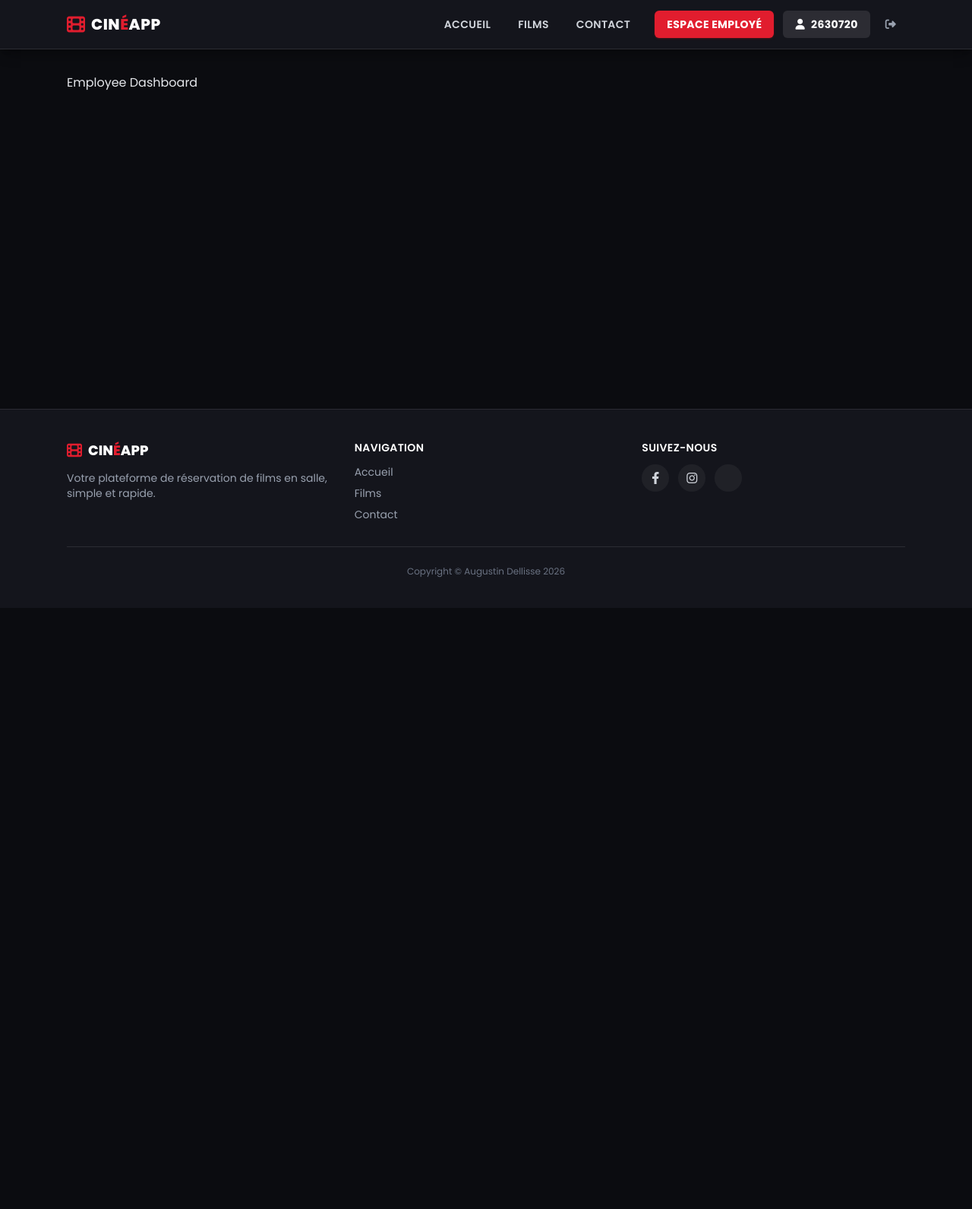
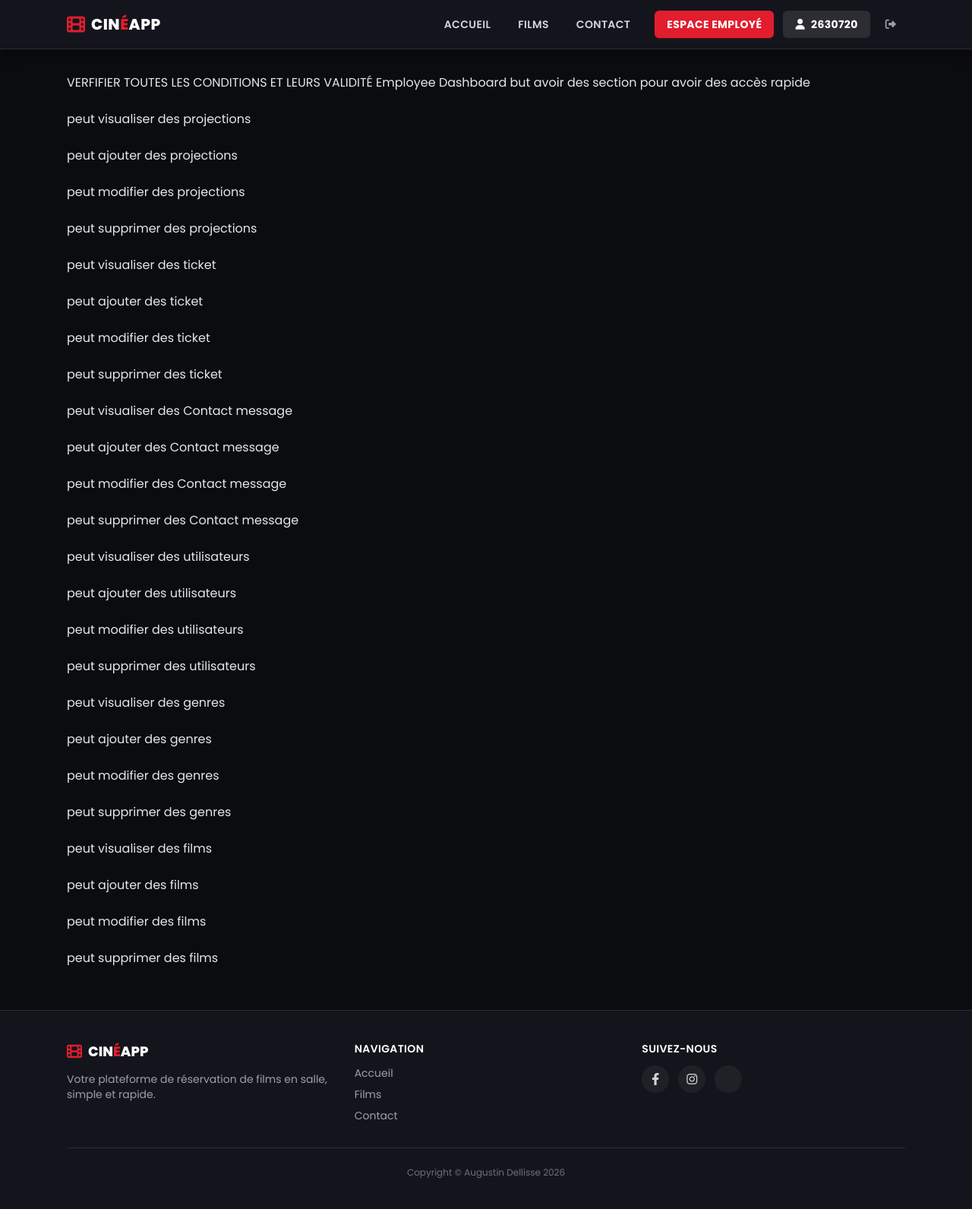
Before and after one commit to augustin-d2L/django_cinema_project, a Django app: page /employee/ in a window 1280 px wide. Shown: the whole page at 76% size. Before the commit the page ends 760 px from the top, so only its background shows below. Run offline with Django 5.2, Linux system fonts and the light colour scheme; a user stored in the database is signed in.

Commit message:
started working on the dashboard + made signal work

```diff
--- a/cinema_app/apps.py
+++ b/cinema_app/apps.py
@@ -5,3 +5,6 @@ class CinemaAppConfig(AppConfig):
     default_auto_field = 'django.db.models.BigAutoField'
     name = 'cinema_app'
     verbose_name = 'Cinéma'
+
+    def ready(self):
+            import cinema_app.signals
--- a/employee_app/mixins.py
+++ b/employee_app/mixins.py
@@ -2,7 +2,7 @@ from django.contrib import messages
 from django.contrib.auth.mixins import LoginRequiredMixin, UserPassesTestMixin
 from django.shortcuts import redirect
 
-EMPLOYEE_GROUPS = []
+EMPLOYEE_GROUPS = ['réceptionniste', 'administrateur']
 
 
 class EmployeeRequiredMixin(LoginRequiredMixin, UserPassesTestMixin):
@@ -13,9 +13,7 @@ class EmployeeRequiredMixin(LoginRequiredMixin, UserPassesTestMixin):
         return user.is_superuser or user.groups.filter(name__in=EMPLOYEE_GROUPS).exists()
 
     def handle_no_permission(self):
-        # Pas connecté : on laisse Django l'envoyer vers la page de connexion
         if not self.request.user.is_authenticated:
             return super().handle_no_permission()
-        # Connecté mais pas employé : message + retour à l'accueil
         messages.add_message(self.request, messages.ERROR, "Accès réservé aux employés.")
         return redirect('index')
--- a/employee_app/templates/employee_app/dashboard.html
+++ b/employee_app/templates/employee_app/dashboard.html
@@ -5,6 +5,132 @@
 
     {% load static %}
 
-    <h1>Employee Dashboard</h1>
+    <h1>VERFIFIER TOUTES LES CONDITIONS ET LEURS VALIDITÉ Employee Dashboard but avoir des section pour avoir des accès rapide</h1>
+    <br>
+
+    {% if user.is_superuser or perms.cinema_app.view_screening %}
+    <p>peut visualiser des projections</p>
+    <br>
+    {% endif %}
+
+    {% if user.is_superuser or perms.cinema_app.add_screening %}
+    <p>peut ajouter des projections</p>
+    <br>
+    {% endif %}
+
+    {% if user.is_superuser or perms.cinema_app.edit_screening %}
+    <p>peut modifier des projections</p>
+    <br>
+    {% endif %}
+
+        {% if user.is_superuser or perms.cinema_app.delete_screening %}
+    <p>peut supprimer des projections</p>
+    <br>
+    {% endif %}
+
+
+    {% if user.is_superuser or perms.cinema_app.view_ticket %}
+    <p>peut visualiser des ticket</p>
+    <br>
+    {% endif %}
+
+    {% if user.is_superuser or perms.cinema_app.add_ticket %}
+    <p>peut ajouter des ticket</p>
+    <br>
+    {% endif %}
+
+        {% if user.is_superuser or perms.cinema_app.edit_ticket %}
+    <p>peut modifier des ticket</p>
+    <br>
+    {% endif %}
+
+    {% if user.is_superuser or perms.cinema_app.delete_ticket %}
+    <p>peut supprimer des ticket</p>
+    <br>
+    {% endif %}
+
+
+    {% if user.is_superuser or perms.cinema_app.view_contactMessage %}
+    <p>peut visualiser des Contact message</p>
+    <br>
+    {% endif %}
+
+    {% if user.is_superuser or perms.cinema_app.add_contactMessage %}
+    <p>peut ajouter des Contact message</p>
+    <br>
+    {% endif %}
+
+    {% if user.is_superuser or perms.cinema_app.edit_contactMessage %}
+    <p>peut modifier des Contact message</p>
+    <br>
+    {% endif %}
+
+    {% if user.is_superuser or perms.cinema_app.delete_contactMessage %}
+    <p>peut supprimer des Contact message</p>
+    <br>
+    {% endif %}
+
+
+    {% if user.is_superuser or perms.cinema_app.view_user %}
+    <p>peut visualiser des utilisateurs</p>
+    <br>
+    {% endif %}
+
+    {% if user.is_superuser or perms.cinema_app.add_user %}
+    <p>peut ajouter des utilisateurs</p>
+    <br>
+    {% endif %}
+
+    {% if user.is_superuser or perms.cinema_app.edit_user %}
+    <p>peut modifier des utilisateurs</p>
+    <br>
+    {% endif %}
+
+    {% if user.is_superuser or perms.cinema_app.delete_user %}
+    <p>peut supprimer des utilisateurs</p>
+    <br>
+    {% endif %}
+
+
+    {% if user.is_superuser or perms.cinema_app.view_genre %}
+    <p>peut visualiser des genres</p>
+    <br>
+    {% endif %}
+
+    {% if user.is_superuser or perms.cinema_app.add_genre %}
+    <p>peut ajouter des genres</p>
+    <br>
+    {% endif %}
+
+    {% if user.is_superuser or perms.cinema_app.edit_genre %}
+    <p>peut modifier des genres</p>
+    <br>
+    {% endif %}
+
+    {% if user.is_superuser or perms.cinema_app.delete_genre %}
+    <p>peut supprimer des genres</p>
+    <br>
+    {% endif %}
+
+
+    {% if user.is_superuser or perms.cinema_app.view_movie %}
+    <p>peut visualiser des films</p>
+    <br>
+    {% endif %}
+
+    {% if user.is_superuser or perms.cinema_app.add_movie %}
+    <p>peut ajouter des films</p>
+    <br>
+    {% endif %}
+
+    {% if user.is_superuser or perms.cinema_app.edit_movie %}
+    <p>peut modifier des films</p>
+    <br>
+    {% endif %}
+
+    {% if user.is_superuser or perms.cinema_app.delete_movie %}
+    <p>peut supprimer des films</p>
+    <br>
+    {% endif %}
 
 {% endblock %}
--- a/employee_app/views.py
+++ b/employee_app/views.py
@@ -2,6 +2,7 @@ from django.shortcuts import render
 from django.views import View
 from .mixins import EmployeeRequiredMixin
 
+#TODO : mettre dans toutes les classes de vues le mixin EmployeeRequiredMixin pour restreindre l'accès aux employés
 class DashboardView(EmployeeRequiredMixin, View):
     def get(self, request):
         return render(request, 'employee_app/dashboard.html')
```
Also changed, not shown: db.sqlite3.
